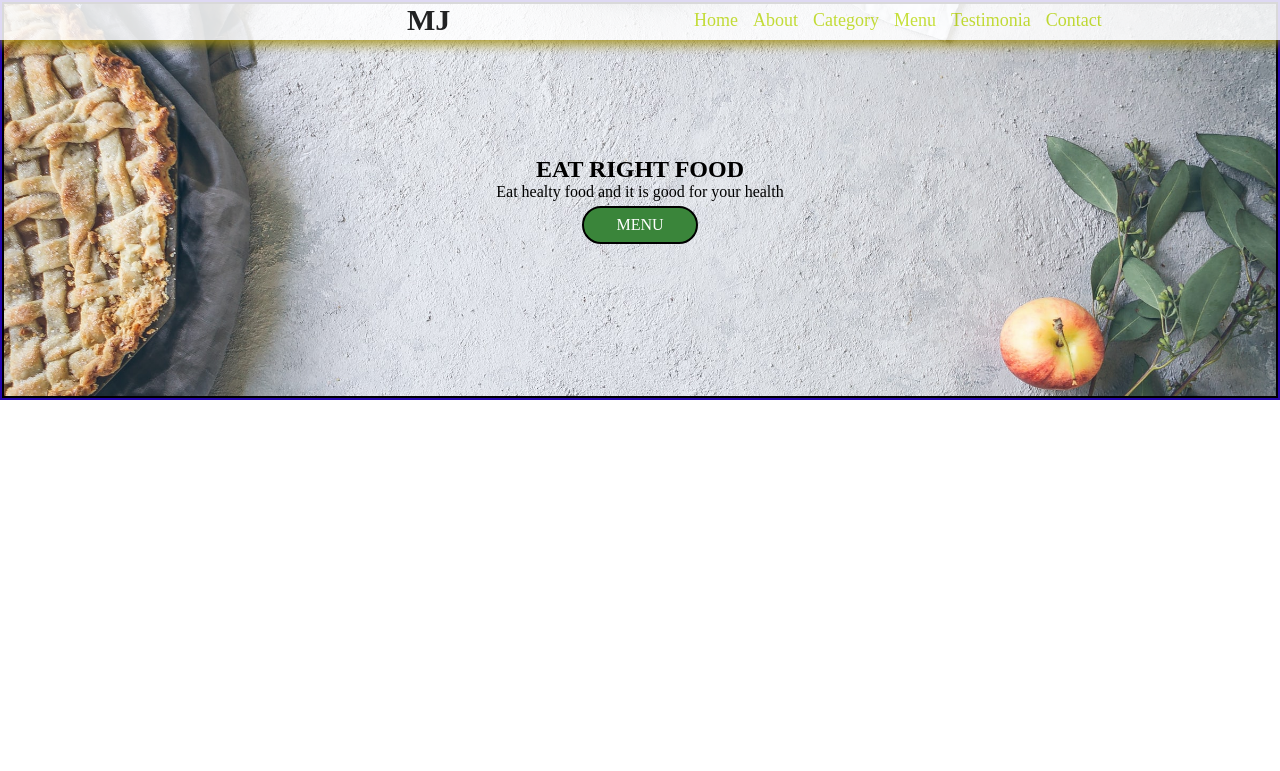
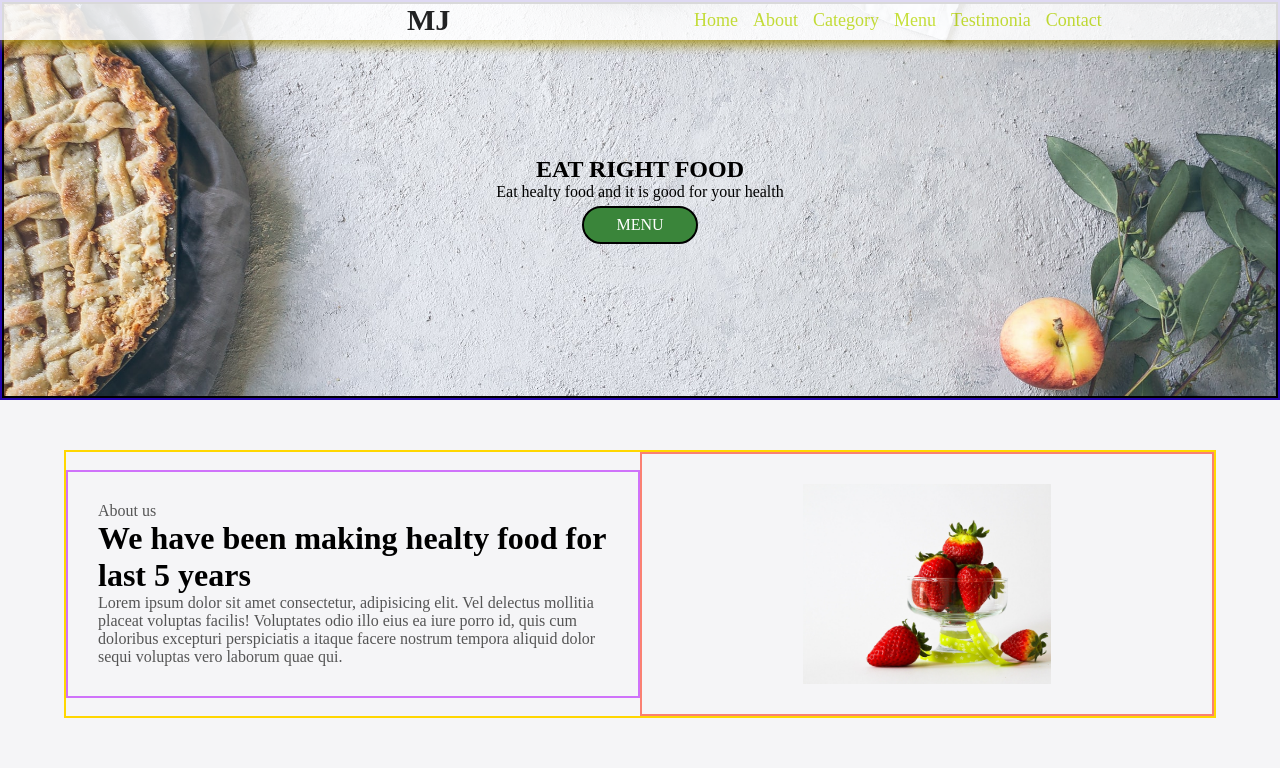
Before and after one commit to sharuk95411/Websites-Using-HTML-CSS, a plain HTML site: page Project 3/index.html in a window 1280 px wide. Drawn offline with Linux system fonts and the light colour scheme.

Commit message:
08/12/2021

```diff
--- a/Project 3/index.html
+++ b/Project 3/index.html
@@ -1,5 +1,6 @@
 <!DOCTYPE html>
 <html lang="en">
+
 <head>
     <meta charset="UTF-8">
     <meta http-equiv="X-UA-Compatible" content="IE=edge">
@@ -7,15 +8,16 @@
     <title>Restaurant Website</title>
     <link rel="stylesheet" href="style.css">
 </head>
+
 <body>
     <div class="navbar">
         <div class="navbar-container container">
             <input type="checkbox">
             <div class="hamburger-lines">
 
-            <span class="line line1"></span >
-            <span  class="line line2"></span >
-            <span  class="line lin3"></span >
+                <span class="line line1"></span>
+                <span class="line line2"></span>
+                <span class="line lin3"></span>
             </div>
             <ul class="menu-items">
                 <li><a href="#showcase"> Home</a></li>
@@ -34,10 +36,29 @@
         <div class="showcase-container">
             <h1 class="main-title">EAT RIGHT FOOD</h1>
             <p>Eat healty food and it is good for your health</p>
-<a href="#food-menu"class ="btn btn-primary"> Menu</a>
+            <a href="#food-menu" class="btn btn-primary"> Menu</a>
         </div>
 
     </section>
 
+    <section id="about">
+        <div class="about-wrapper container">
+            <div class="about-text">
+                <p class="small">About us</p>
+                <h2>We have been making healty food for last 5 years</h2>
+                <p>Lorem ipsum dolor sit amet consectetur, adipisicing elit. Vel delectus mollitia placeat voluptas
+                    facilis! Voluptates odio illo eius ea iure porro id, quis cum doloribus excepturi perspiciatis a
+                    itaque facere nostrum tempora aliquid dolor sequi voluptas vero laborum quae qui.</p>
+            </div>
+            <div class="about-img">
+                <img src="./Images/about-photo.jpg" alt="About Us">
+            </div>
+
+        </div>
+
+
+    </section>
+
 </body>
+
 </html>
--- a/Project 3/style.css
+++ b/Project 3/style.css
@@ -95,3 +95,62 @@ navbar .hamburger-lines{
     font-size: 1.6rem;
 
 }
+/* =========== Abous us Styling ============= */
+#about{
+    padding: 50px 0px;
+    background: #f5f5f7;
+}
+#about.small{
+    font-size: 1.6rem;
+    color: #666;
+    font-weight: 600;
+}
+.about-wrapper
+{
+    display: flex;
+    flex-wrap: wrap;
+    border: 2px solid gold;
+}
+#about h2{
+    font-size: 3.2rem;
+}
+#about p{
+    font-size: 1.6rem;
+    color: #555;
+}
+.about-img{
+    flex :1 1 400px;
+    border: 2px solid salmon;
+    padding: 30px;
+    transform: translateX(150%);
+    animation: about-img-animation 1.5s ease-in-out forwards;
+}
+@keyframes about-img-animation {
+    100%{
+        transform: translate(0);
+    }
+}
+.about-text{
+    flex :1 1 400px;
+    border: 2px solid rgb(207, 114, 250);
+    padding: 30px;
+    margin: auto;
+    transform: translateX(-150%);
+    animation: about-text-animation 1.5s ease-in-out forwards;
+
+}
+@keyframes about-text-animation {
+    100%{
+        transform: translate(0);
+    }
+}
+.about-img img{
+    display: block;
+    height: 200px;
+    max-width: 100%;
+    margin: auto;
+    object-fit: cover;
+    object-position: right;
+
+
+}
```
Also changed, not shown: 1 other file. Lines whose indentation alone changed are shown as unchanged.
